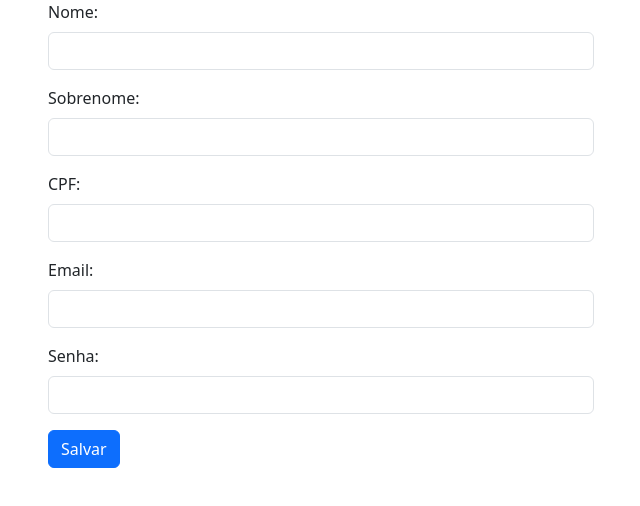
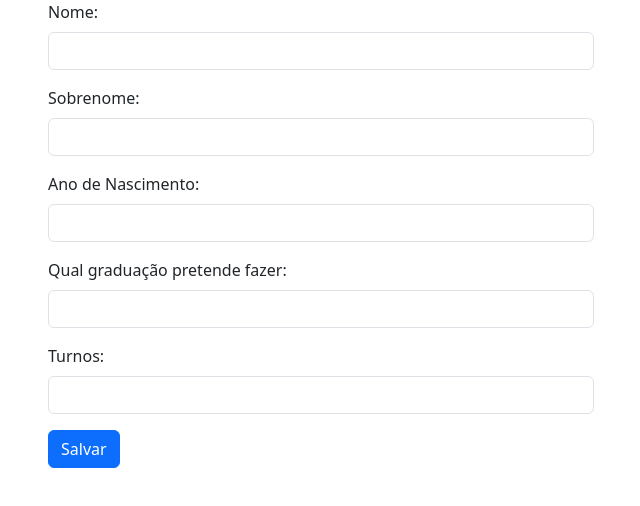
Before and after one commit to estevaotavares1/estevaotavares1.github.io, a plain HTML site: page index.html in a window 1280 px wide. Shown: the whole page, without its empty margins (319-959 px from the left). Drawn offline with nearby package versions, Linux system fonts and the light colour scheme.

Commit message:
atualizações
mudando nomes

```diff
--- a/index.html
+++ b/index.html
@@ -67,16 +67,16 @@
                             <input type="text" class="form-control" id="sobrenome" name="sobrenome">
                         </div>
                         <div class="mb-3">
-                            <label for="cpf" class="form-label">CPF:</label>
-                            <input type="text" class="form-control" id="cpf" name="cpf">
+                            <label for="ano" class="form-label">Ano de Nascimento:</label>
+                            <input type="text" class="form-control" id="ano" name="ano">
                         </div>
                         <div class="mb-3">
-                            <label for="email" class="form-label">Email:</label>
-                            <input type="email" class="form-control" id="email" name="email">
+                            <label for="graduacao" class="form-label">Qual graduação pretende fazer:</label>
+                            <input type="select" class="form-control" id="graduacao" name="graduacao">
                         </div>
                         <div class="mb-3">
-                            <label for="senha" class="form-label">Senha:</label>
-                            <input type="password" class="form-control" id="senha" name="senha">
+                            <label for="turnos" class="form-label">Turnos:</label>
+                            <input type="chekbox" class="form-control" id="turnos" name="turnos">
                         </div>
                         <button type="submit" class="btn btn-primary">Salvar</button>
                     </form>
```
